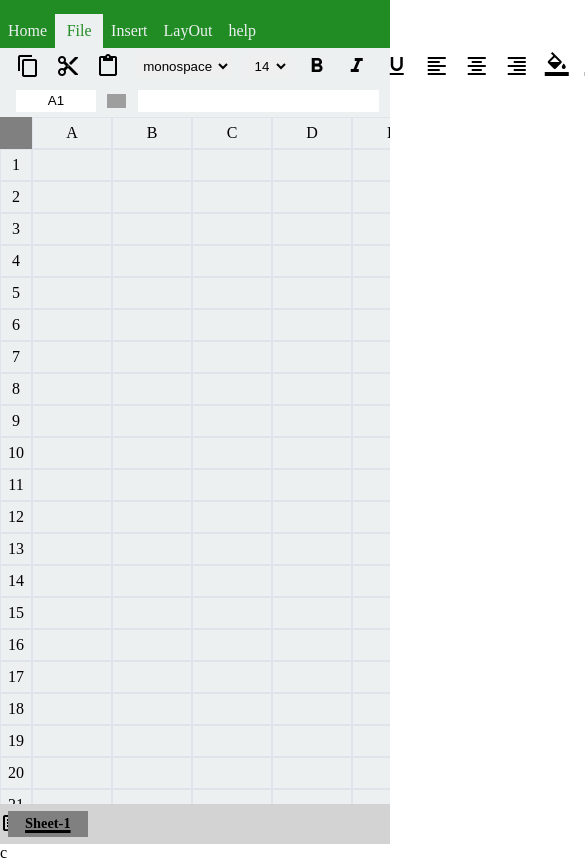
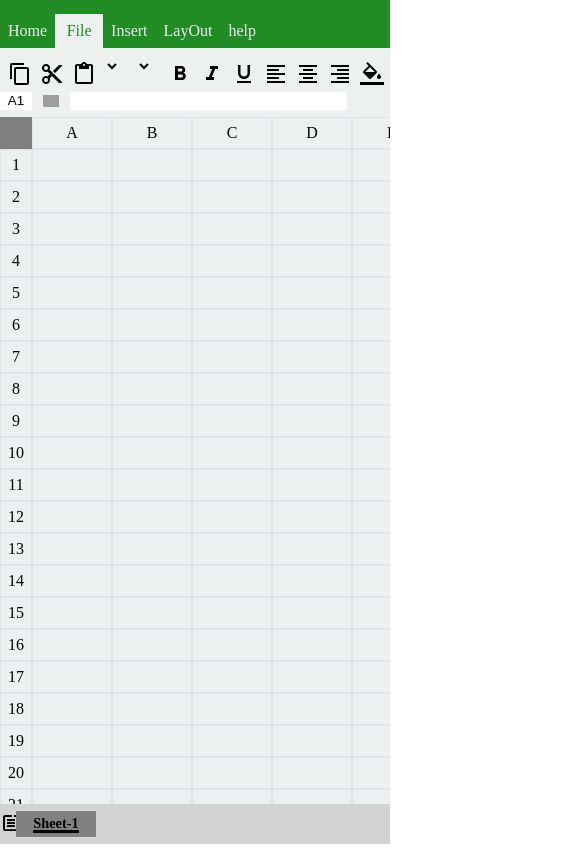
Before and after one commit to Shivam181103/Excel-clone, a plain HTML site: page index.html in a window 390 px wide. Shown: the top 862 px of the page, 585 px wide, since content can reach past the window. Drawn offline with Linux system fonts and the light colour scheme; grey boxes are pictures that could not be loaded.

Commit message:
responsive for mobile changes 1.0

```diff
--- a/index.html
+++ b/index.html
@@ -95,7 +95,7 @@
 
         <div class="address-column-name"></div>
         <div class="cell-container">
-            <div class="address-row-name">
+            <div type="tel" class="address-row-name">
 
             </div>
         </div>
@@ -120,7 +120,7 @@
     <script src="./cyclicPathTrach.js"></script>
     <script src="./formula.js"></script>
     <script src="./cutCopyPaste.js"></script>
-    <script src="./openSave.js"></script>c
+    <script src="./openSave.js"></script>
 </body>
 
 </html>
--- a/openSave.js
+++ b/openSave.js
@@ -37,7 +37,7 @@ openBtn.addEventListener("click",(e)=>{
             graphComponentMatrix=readSheetData[1];
             collectedSheetDB[collectedSheetDB.length-1]=sheetDB;
             collectedgraphComponentMatrix[collectedgraphComponentMatrix.length-1]=graphComponentMatrix;
-         handleSheetProperties(sheet);
+            handleSheetProperties(sheet);
         })
     })
 
--- a/style.css
+++ b/style.css
@@ -277,3 +277,31 @@ position: fixed;
     width: 5rem;
     text-align: center;
 }
+
+@media (max-width: 550px) {
+
+    .cell-propsaction-cont{
+        width: 100vw;
+        overflow-x:scroll;
+        padding: 1rem 0;
+    }
+    .cell-propsaction-cont>*{
+        width: 1rem;
+
+        height: 0.6rem;
+        margin: 0.5rem ;
+    }
+    .formula-action-cont{
+        padding: 0.2rem 0;
+    }
+    .address-bar{
+        width: 2rem;
+
+    }
+    .formula-icon{
+        width: 1rem;
+    }
+    .sheet-add-icon{
+        width: 1rem;
+    }
+  }
```
Also changed, not shown: cycleValidation.js (+3 -4 lines), grid.js (+5 -2 lines), sheet-management.js (+1 -7 lines).
